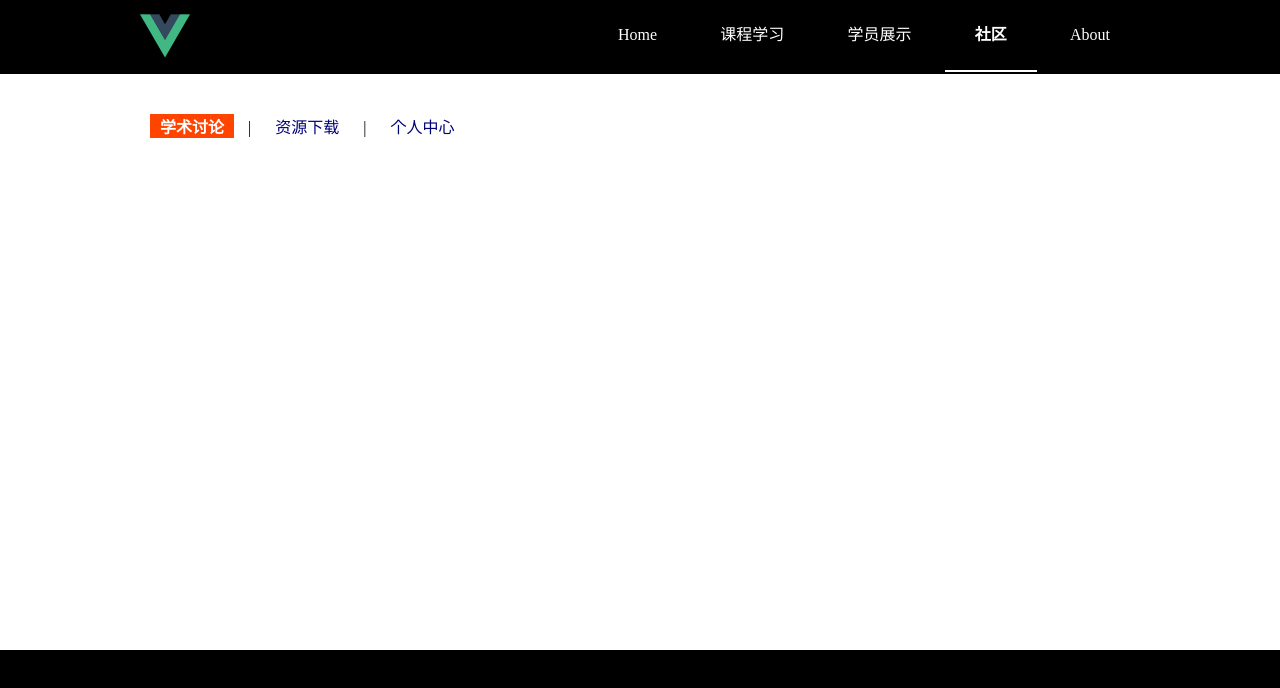
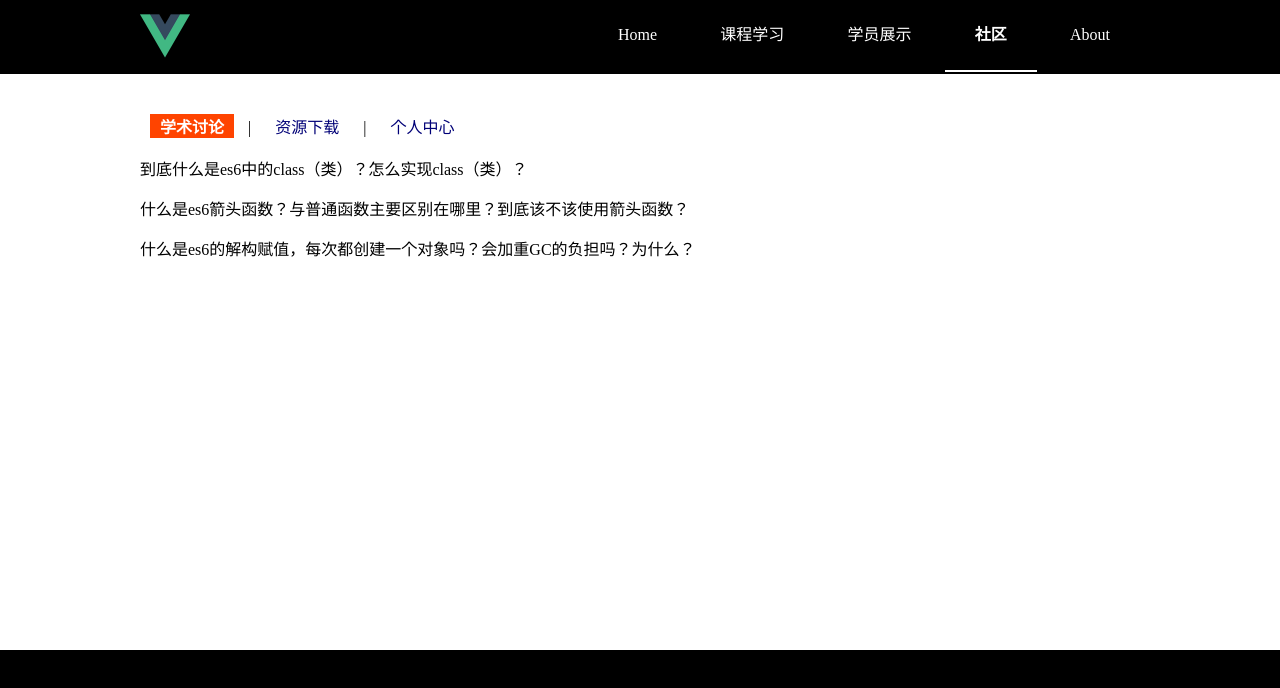
Before and after one commit to caiyijia/AdvancedLearning, a Vue app in the folder vue-app/: page /community/academic in a window 1280 px wide. Shown: the top 688 px of the page. Built offline with nearby package versions, Linux system fonts and the light colour scheme.

Commit message:
动态路由， router-view复用

```diff
--- a/vue-app/src/App.vue
+++ b/vue-app/src/App.vue
@@ -1,6 +1,5 @@
 <template>
   <div id="app">
-
     <div class="header">
       <div class="center">
         <div class="logo">
@@ -41,6 +40,7 @@
       <router-link to="/about">About</router-link>
     </div> -->
     <router-view class="router-view" />
+    <!-- <router-view class="router-view" name="academic"></router-view> -->
     <div class="footer"></div>
   </div>
 </template>
--- a/vue-app/src/router.js
+++ b/vue-app/src/router.js
@@ -35,7 +35,7 @@ export default new Router({
       path: '/community',
       name: 'community',
       component: () => import('./views/Community'),
-      // redirect: '/community/academic',
+      redirect: '/community/academic',
       children: [
         {
           path: '/community/academic',
@@ -54,10 +54,15 @@ export default new Router({
         }
       ]
     },
-    // {
-    //   path: '/NotFound',
-    //   component: () => import('./views/NotFound')
-    // },
+    {
+      path: '/NotFound',
+      component: () => import('./views/NotFound')
+    },
+    {
+      path: '/question/:id',
+      name: 'question',
+      component: () => import('./views/Question')
+    },
     {
       path: '*',
       redirect (to) {
--- a/vue-app/src/views/Community.vue
+++ b/vue-app/src/views/Community.vue
@@ -16,7 +16,7 @@ export default {
 }
 </script>
 
-<style>
+<style scoped>
 .nav a {
     display: inline-block;
     padding: 0 10px;
--- a/vue-app/src/views/Community/Academic.vue
+++ b/vue-app/src/views/Community/Academic.vue
@@ -1,14 +1,44 @@
 <template>
-
-
+    <ul class="academic">
+        <router-link
+        tag="li"
+        :to="{name:'question', params: {id: question.questionId}}"
+        v-for="question in questionList"
+        :key="question.questionId">
+            {{question.title}}
+        </router-link>
+    </ul>
 </template>
 
 <script>
 export default {
-
-}
+  data() {
+    return {
+      questionList: [
+        {
+          questionId: 201801,
+          title: "到底什么是es6中的class（类）？怎么实现class（类）？"
+        },
+        {
+          questionId: 201802,
+          title:
+            "什么是es6箭头函数？与普通函数主要区别在哪里？到底该不该使用箭头函数？"
+        },
+        {
+          questionId: 201803,
+          title:
+            "什么是es6的解构赋值，每次都创建一个对象吗？会加重GC的负担吗？为什么？"
+        }
+      ]
+    };
+  }
+};
 </script>
 
-<style>
+<style scoped>
 
+    li {
+        line-height: 20px;
+        margin-top: 20px;
+    }
 </style>
--- a/vue-app/src/views/Home.vue
+++ b/vue-app/src/views/Home.vue
@@ -14,4 +14,10 @@ export default {
 
   }
 }
+
 </script>
+<style scoped>
+div {
+  color: red;
+}
+</style>
--- /dev/null
+++ b/vue-app/src/views/NotFound.vue
@@ -0,0 +1,3 @@
+<template>
+  <div class="not-found">404 很抱歉，您要访问的页面不存在！</div>
+</template>
--- /dev/null
+++ b/vue-app/src/views/Question.vue
@@ -0,0 +1,70 @@
+<template>
+  <div>
+    问题： {{ question }}
+    <button
+      @click="handleClick"
+      v-show="nextFlag"
+    >下一个问题</button>
+  </div>
+
+</template>
+
+<script>
+export default {
+  beforeRouteUpdate(to, from, next) {
+    const id = to.params.id;
+    this.getData(id)
+    next();
+  },
+  mounted () {
+    const id = this.$route.params.id;
+    this.getData(id);
+  },
+  methods: {
+    handleClick () {
+      this.$router.push({
+        name: 'question',
+        params: {
+          id: this.questionId + 1
+        }
+      })
+    },
+    getData (id) {
+      const index = this.questionList.findIndex(item => item.questionId === id);
+      if(index !== -1) {
+        this.question = this.questionList[index].title;
+        this.questionId = id;
+      } else {
+        this.question = '没有更多问题了';
+        this.nextFlag = false;
+      }
+    }
+  },
+  data () {
+    return {
+      nextFlag: true,
+      question: '',
+      questionId: null,
+      questionList: [
+        {
+          questionId: 201801,
+          title: "到底什么是es6中的class（类）？怎么实现class（类）？"
+        },
+        {
+          questionId: 201802,
+          title:
+            "什么是es6箭头函数？与普通函数主要区别在哪里？到底该不该使用箭头函数？"
+        },
+        {
+          questionId: 201803,
+          title:
+            "什么是es6的解构赋值，每次都创建一个对象吗？会加重GC的负担吗？为什么？"
+        }
+      ]
+    }
+  }
+}
+</script>
+
+<style scoped>
+</style>
```
